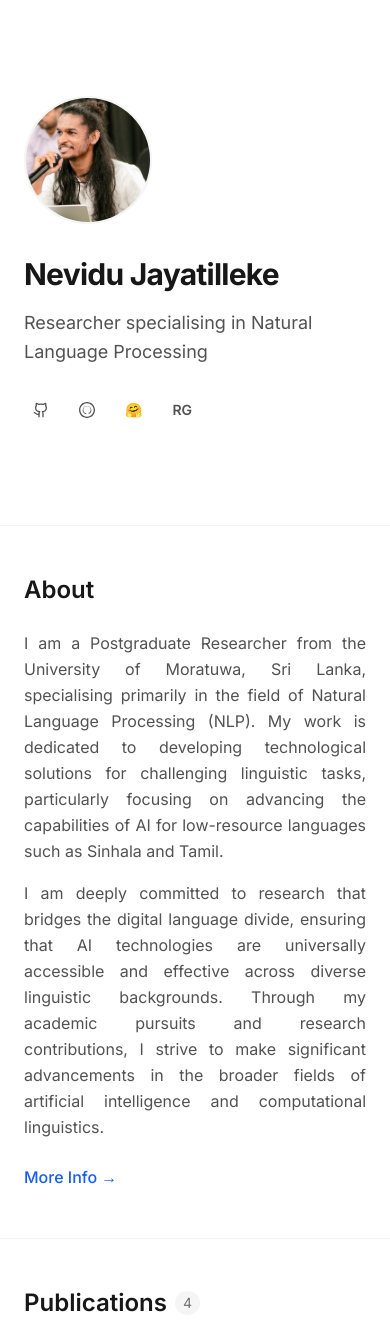
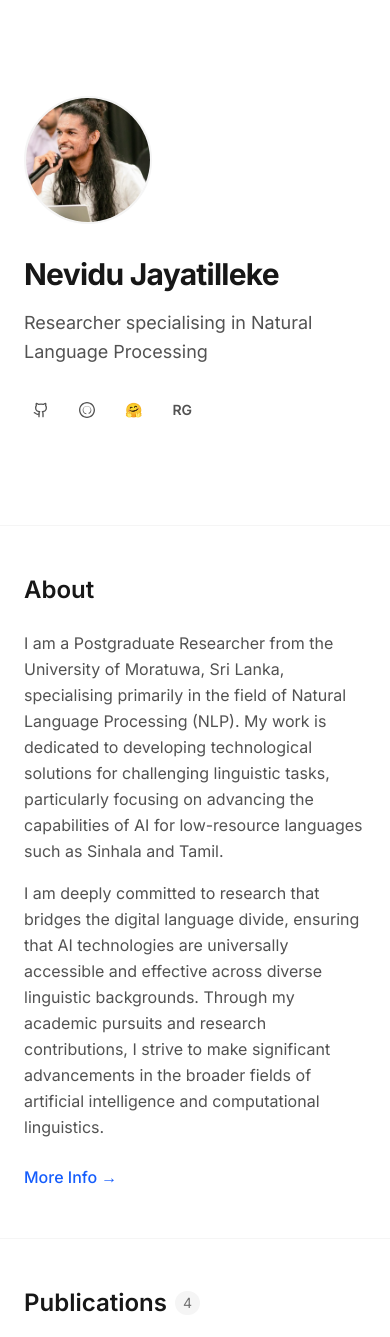
Before and after one commit to NeviduJ/Nevidu-Jayatilleke, a Next.js app: page / in a window 390 px wide. Shown: the top 1337 px of the page. Built offline with nearby package versions, Linux system fonts and the light colour scheme; no server answers.

Commit message:
Make text justification responsive - only on desktop/tablet views

```diff
--- a/src/app/page.tsx
+++ b/src/app/page.tsx
@@ -101,10 +101,10 @@ export default async function Home() {
           viewport={{ once: true }}
           className="prose dark:prose-invert text-neutral-600 dark:text-neutral-400 leading-relaxed space-y-4"
         >
-          <p className="text-justify">
+          <p className="md:text-justify">
             I am a Postgraduate Researcher from the University of Moratuwa, Sri Lanka, specialising primarily in the field of Natural Language Processing (NLP). My work is dedicated to developing technological solutions for challenging linguistic tasks, particularly focusing on advancing the capabilities of AI for low-resource languages such as Sinhala and Tamil.
           </p>
-          <p className="text-justify">
+          <p className="md:text-justify">
             I am deeply committed to research that bridges the digital language divide, ensuring that AI technologies are universally accessible and effective across diverse linguistic backgrounds. Through my academic pursuits and research contributions, I strive to make significant advancements in the broader fields of artificial intelligence and computational linguistics.
           </p>
           <div className="pt-2">
```
